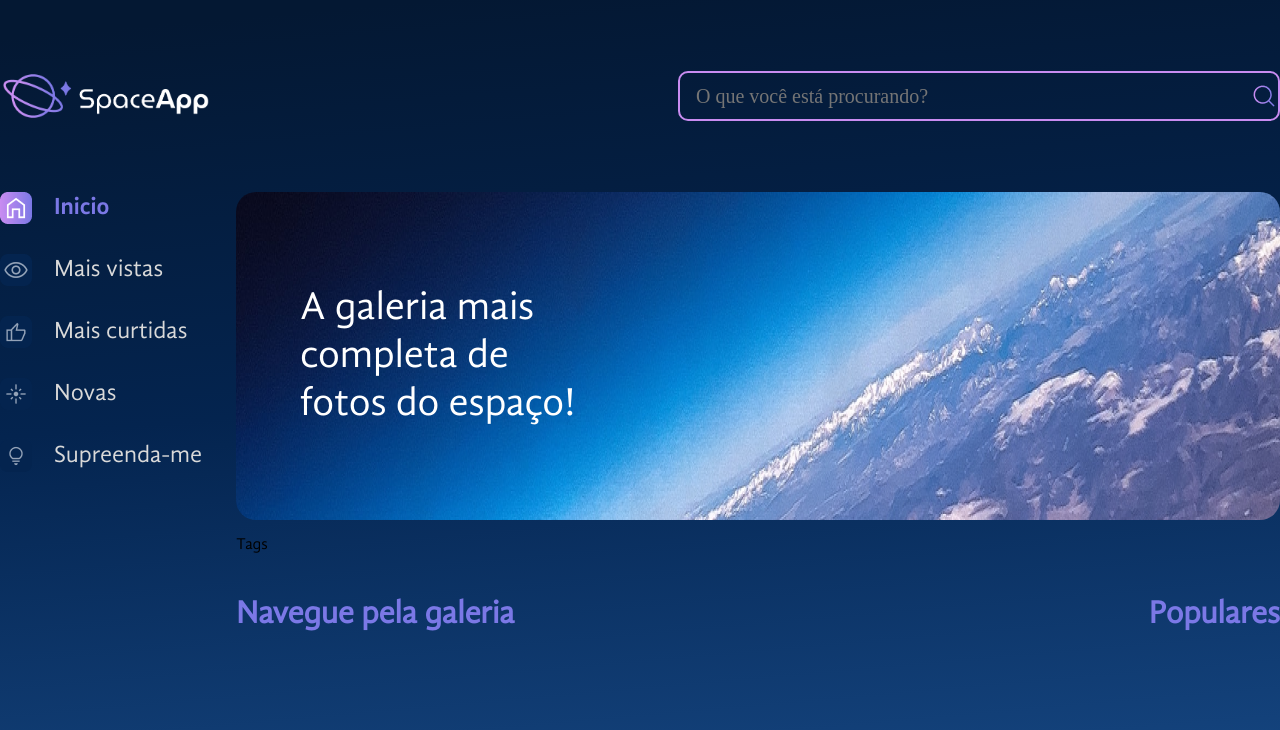
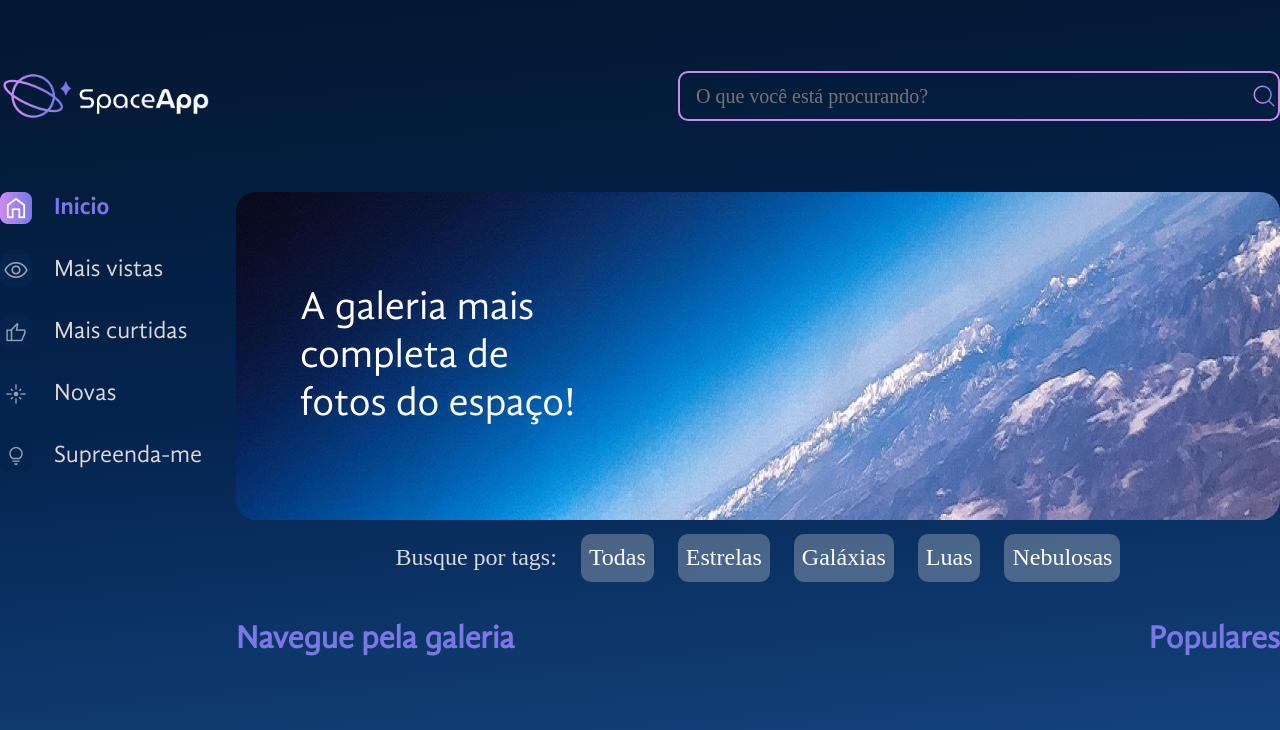
Before and after one commit to tiagobsb84/galeria-space_app-react, a React (Vite) app: page / in a window 1280 px wide. Shown: the top 730 px of the page. Built offline with nearby package versions, Linux system fonts and the light colour scheme.

Commit message:
ajustando botoes da galeria

```diff
--- a/src/components/Galeria/Tags/index.jsx
+++ b/src/components/Galeria/Tags/index.jsx
@@ -1,6 +1,41 @@
+import styled from 'styled-components';
+import tags from './tags.json';
+
+const AlinhamentoTags = styled.div`
+    display: flex;
+    gap: 24px;
+    text-align: center;
+    align-items: center;
+    justify-content: center;
+
+    button {
+        border-radius: 10px;
+        border: none;
+        background: rgba(217, 217, 217, 0.30);
+
+        padding: 10px 8px;
+
+        color: #FFF;
+        text-align: center;
+        font-family: Gandhi Sans;
+        font-size: 24px;
+        font-weight: 400;
+    }
+`;
+
+const Paragrafo = styled.p`
+    color: #D9D9D9;
+    font-family: Gandhi Sans;
+    font-size: 24px;
+    font-weight: 400;
+`;
+
 const Tags = () => {
     return(
-        <p>Tags</p>
+        <AlinhamentoTags>
+            <Paragrafo>Busque por tags:</Paragrafo>
+            {tags.map(tag => <button key={tag.id}>{tag.titulo}</button>)}
+        </AlinhamentoTags>
     )
 }
 
--- /dev/null
+++ b/src/components/Galeria/Tags/tags.json
@@ -0,0 +1,22 @@
+[
+    {
+        "id": 0,
+        "titulo": "Todas"
+    },
+    {
+        "id": 1,
+        "titulo": "Estrelas"
+    },
+    {
+        "id": 2,
+        "titulo": "Galáxias"
+    },
+    {
+        "id": 3,
+        "titulo": "Luas"
+    },
+    {
+        "id": 4,
+        "titulo": "Nebulosas"
+    }
+]
```
